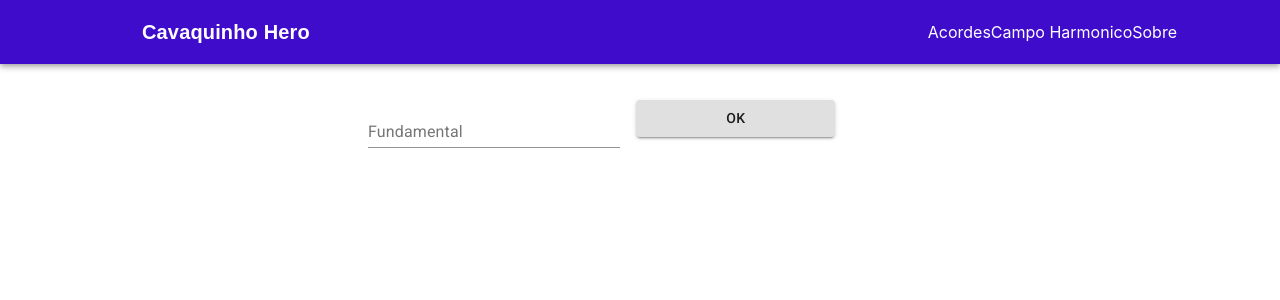
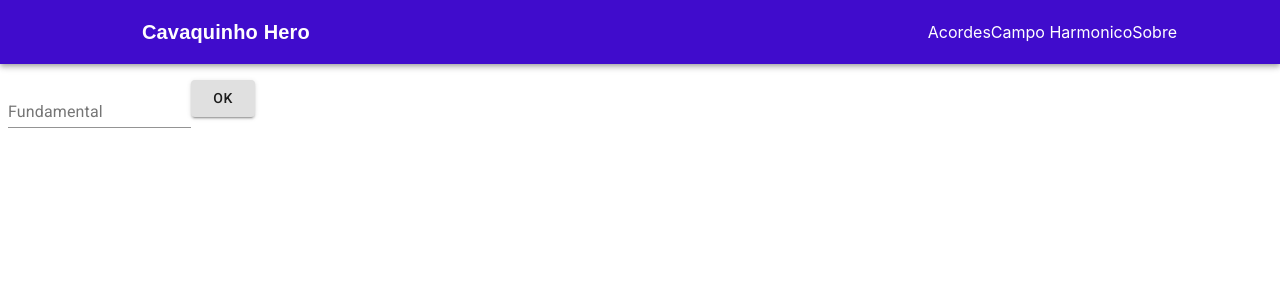
Before and after one commit to bigodines/cavaquinho_hero, a Next.js app: page / in a window 1280 px wide. Shown: the top 300 px of the page. Built offline with nearby package versions, Linux system fonts and the light colour scheme.

Commit message:
things are aligned and rendering nicely. tomorrow is going to be a fun day

```diff
--- a/components/ChordTable.js
+++ b/components/ChordTable.js
@@ -46,6 +46,9 @@
     table: {
         minWidth: 650,
         width: 1200
+    },
+    noteForm: {
+        textAlign: "center",
     }
 }))
 
@@ -92,7 +95,7 @@
 
     return (
         <div>
-            <form noValidate autoComplete="off" onSubmit={handleSubmit} className={classes.root}>
+            <form noValidate autoComplete="off" onSubmit={handleSubmit} className={classes.noteForm}>
                 <TextField id="outlined-basic" label="Fundamental" variant="standard" value={note} onChange={handleNoteChange} />
                 <Button type="submit" variant="contained">OK</Button>
             </form>
--- a/pages/index.js
+++ b/pages/index.js
@@ -26,8 +26,8 @@
     return (
         <div>
             <Header />
-            <Container maxWidth="sm">
-                <Grid container spacing={1} className={classes.container}>
+            <Container maxWidth="lg" className={classes.container}>
+                <Grid container spacing={4}>
                     <div className={classes.toolbar}>
                     <Grid item xs={12}>
                         <ChordTable />
```
Also changed, not shown: package.json (+3 -4 lines), 1 other file (tests, documents, lock files or other folders).
